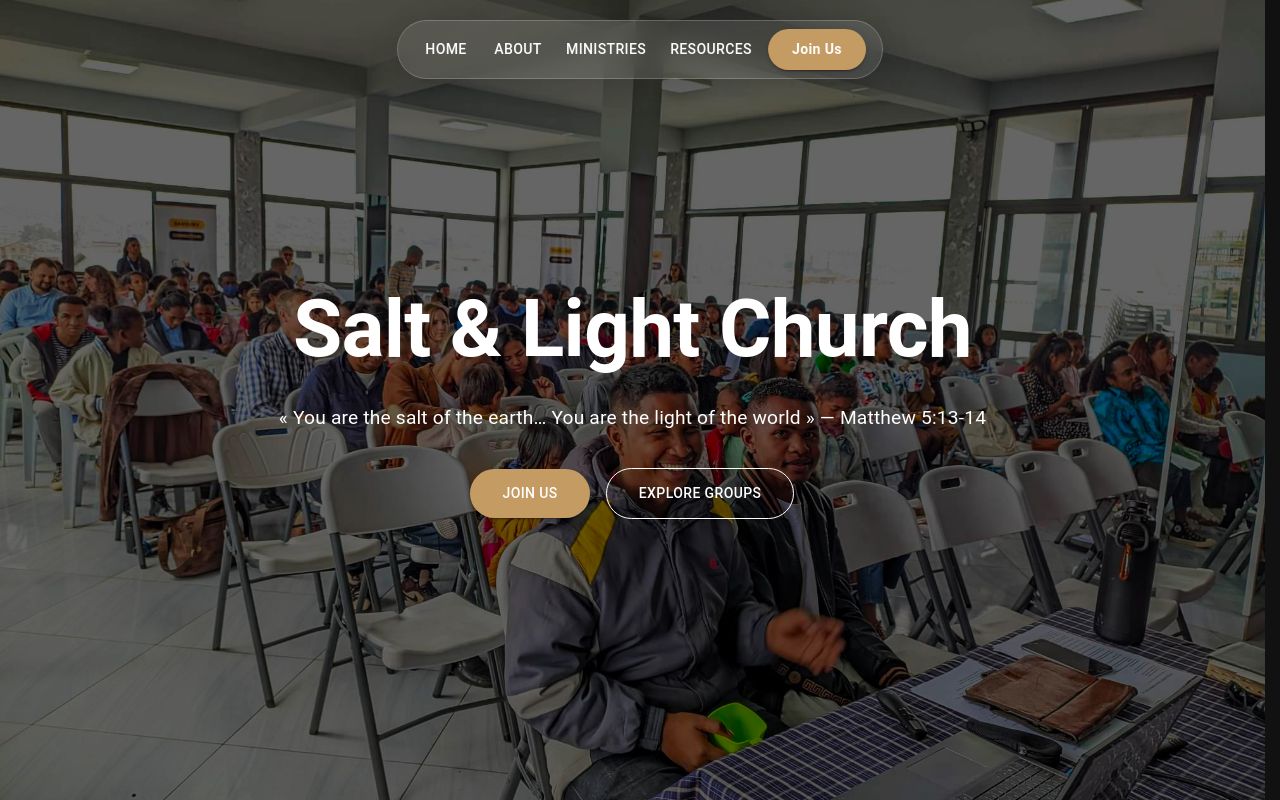
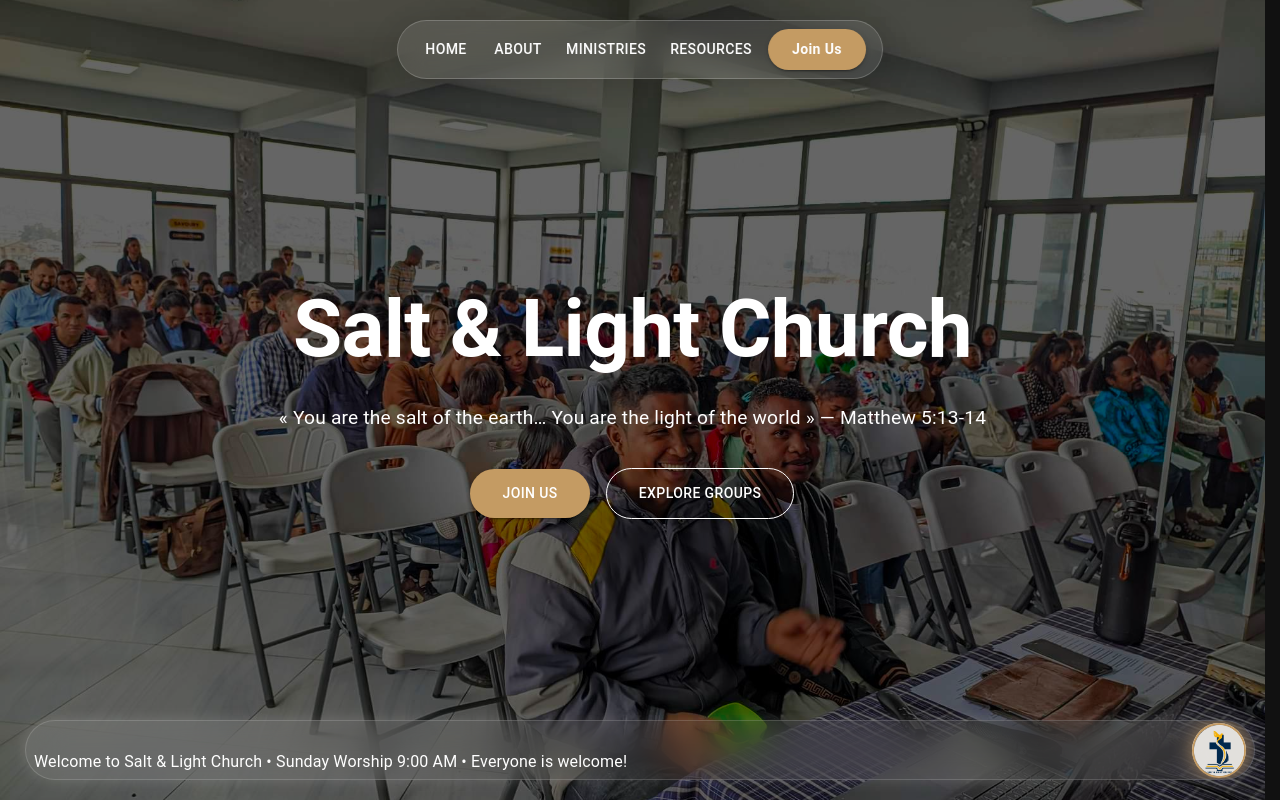
Before and after one commit to JayRostorfer/Salt-LightChurch, a Next.js app: page / in a window 1280 px wide. Shown: the top 800 px of the page. Built offline with nearby package versions, Linux system fonts and the light colour scheme.

Commit message:
Update layout.js

```diff
--- a/src/app/layout.js
+++ b/src/app/layout.js
@@ -1,6 +1,7 @@
 import "./globals.css"
 import Navbar8 from "@/components/layout/Navbar8"
 import Footer from "@/components/layout/Footer"
+import BottomNav from "@/components/layout/BottomNav"
 
 export const metadata = {
   title: "Salt and Light",
@@ -16,6 +17,7 @@ export default function RootLayout({ children }) {
       <body>
         <Navbar8 />
         {children}
+        <BottomNav />
         <Footer />
       </body>
     </html>
```
